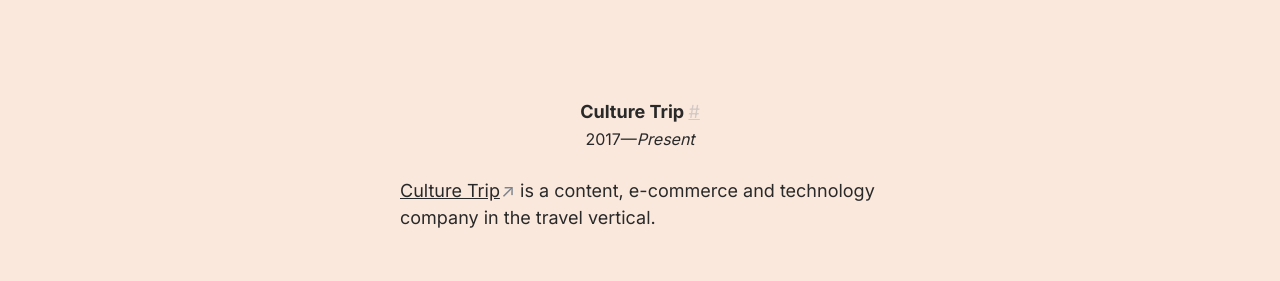
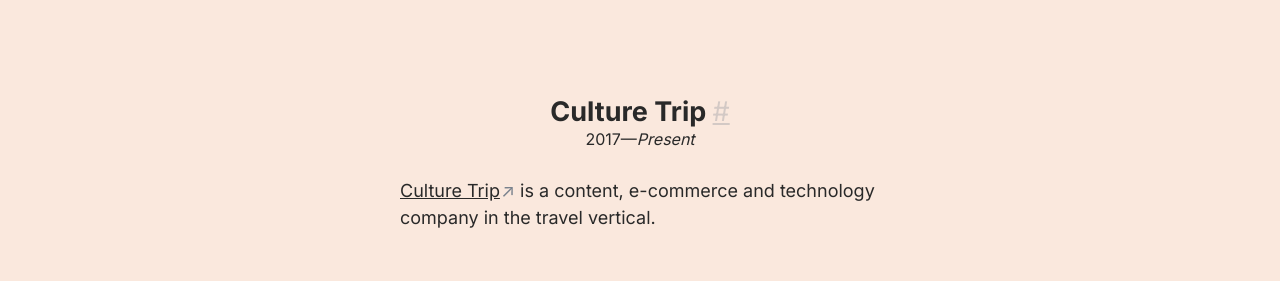
Before and after one commit to mr-stezz/mr-stezz.github.io, a Jekyll site: the page built from index.html, in a window 1280 px wide. Shown: the part 281-562 px from the top of the page. Built offline with Jekyll 4.4.1, drawn with Linux system fonts in a browser that asks for light colours.

Commit message:
Fix project title sizes

```diff
--- a/_includes/_projects.carmen.html
+++ b/_includes/_projects.carmen.html
@@ -1,5 +1,5 @@
 <section class="u--m-bottom--huge">
-  <h3 id="carmen" class="heading  no-spacing  page-title">Carmen&nbsp;<a href="#carmen" class="subtitle-link" title="Permalink to this headline">#</a></h3>
+  <h3 id="carmen" class="heading  beta  t--center  no-spacing">Carmen&nbsp;<a href="#carmen" class="subtitle-link" title="Permalink to this headline">#</a></h3>
   <p class="heading  page-subtitle  t--center">2016 with <a href="https://twitter.com/Mathilde_Leo" title="Mathilde Leo's Twitter profile">Mathilde Leo</a></p>
 
   <figure class="gallery">
--- a/_includes/_projects.culture-trip.html
+++ b/_includes/_projects.culture-trip.html
@@ -1,5 +1,5 @@
 <section class="u--m-bottom--huge">
-  <h3 id="culture-trip" class="heading  no-spacing  page-title">Culture Trip&nbsp;<a href="#culture-trip" class="subtitle-link" title="Permalink to this headline">#</a></h3>
+  <h3 id="culture-trip" class="heading  beta  t--center  no-spacing">Culture Trip&nbsp;<a href="#culture-trip" class="subtitle-link" title="Permalink to this headline">#</a></h3>
   <p class="heading  page-subtitle  t--center">2017&mdash;<i>Present</i></p>
   <p class="text-col u--m-bottom--large">
     <a href="https://theculturetrip.com" title="Location based inspiration and content to make you feel like a local, everywhere.">Culture Trip</a> is a content, e-commerce and technology company in the travel vertical.
--- a/_includes/_projects.oncare.html
+++ b/_includes/_projects.oncare.html
@@ -1,5 +1,5 @@
 <section class="u--m-bottom--huge">
-  <h3 id="oncare" class="heading  no-spacing  page-title">OnCare&nbsp;<a href="#oncare" class="subtitle-link" title="Permalink to this headline">#</a></h3>
+  <h3 id="oncare" class="heading  beta  t--center  no-spacing">OnCare&nbsp;<a href="#oncare" class="subtitle-link" title="Permalink to this headline">#</a></h3>
   <p class="heading  page-subtitle  t--center">2016&mdash;2017 with <a href="https://twitter.com/alistairsbrain" title="Alistair Cohen's Twitter profile">Alistair Cohen</a></p>
   <figure class="gallery">
     <img src="assets/img/content/oncare-showcase.png" srcset="assets/img/content/oncare-showcase.png 1x,assets/img/content/oncare-showcase@2x.png 2x" alt="Four iPhone 6 devices laid out depicting from right to left, 'my clients' view, a 'client profile' view, a 'checked in' view and 'all reports' view." loading="auto">
--- a/_includes/_projects.robin.html
+++ b/_includes/_projects.robin.html
@@ -1,5 +1,5 @@
 <section class="u--m-bottom--huge">
-  <h3 id="robin" class="heading  no-spacing  page-title">Robin&nbsp;<a href="#robin" class="subtitle-link" title="Permalink to this headline">#</a></h3>
+  <h3 id="robin" class="heading  beta  t--center  no-spacing">Robin&nbsp;<a href="#robin" class="subtitle-link" title="Permalink to this headline">#</a></h3>
   <p class="heading  page-subtitle  t--center">2015&mdash;2016 with <a href="https://twitter.com/michaelwillmott" title="Michael Willmott's Twitter profile">Michael Willmott</a></p>
   <figure class="gallery">
     <img src="assets/img/content/robin-iphone-feature.png" srcset="assets/img/content/robin-iphone-feature.png 1x,assets/img/content/robin-iphone-feature@2x.png 2x" alt="Two iPhone 6 devices depicting the onboarding [top left] and the brief view [bottom right]." loading="lazy">
--- a/_includes/_projects.state.html
+++ b/_includes/_projects.state.html
@@ -1,5 +1,5 @@
 <section class="u--m-bottom--huge">
-  <h3 id="state" class="heading  no-spacing  page-title">State&nbsp;<a href="#state" class="subtitle-link" title="Permalink to this headline">#</a></h3>
+  <h3 id="state" class="heading  beta  t--center  no-spacing">State&nbsp;<a href="#state" class="subtitle-link" title="Permalink to this headline">#</a></h3>
   <p class="heading  page-subtitle  t--center">2014&mdash;2015 with <a href="https://www.linkedin.com/in/alexnako" title="Nako's LinkedIn profile">Alex Nako</a></p>
   <figure class="gallery">
     <img src="assets/img/content/state-iphone-feature.png" srcset="assets/img/content/state-iphone-feature.png 1x,assets/img/content/state-iphone-feature@2x.png 2x" alt="Three iPhone 6 devices appear alongside eachother displaying the home feed, a topic and a user profile." loading="lazy">
--- a/_includes/_projects.wonderpl.html
+++ b/_includes/_projects.wonderpl.html
@@ -1,5 +1,5 @@
 <section class="u--m-bottom--huge">
-  <h3 id="wonder-pl" class="heading  no-spacing  page-title">Wonder PL&nbsp;<a href="#wonder-pl" class="subtitle-link" title="Permalink to this headline">#</a></h3>
+  <h3 id="wonder-pl" class="heading  beta  t--center  no-spacing">Wonder PL&nbsp;<a href="#wonder-pl" class="subtitle-link" title="Permalink to this headline">#</a></h3>
   <p class="heading  page-subtitle  t--center">2014 with <a href="https://twitter.com/fffabs" title="Fab's Twitter profile">Fabio Basile</a> and <a href="https://twitter.com/ryanAmurphy" title="RyRy's Twitter profile">Ryan Murphy</a></p>
   <figure class="gallery">
     <img src="assets/img/content/wonder-showcase.png" srcset="assets/img/content/wonder-showcase.png 1x,assets/img/content/wonder-showcase@2x.png 2x" alt="Two iPad devices appear on top of eachother displaying a profile and home feed." loading="lazy">
```
